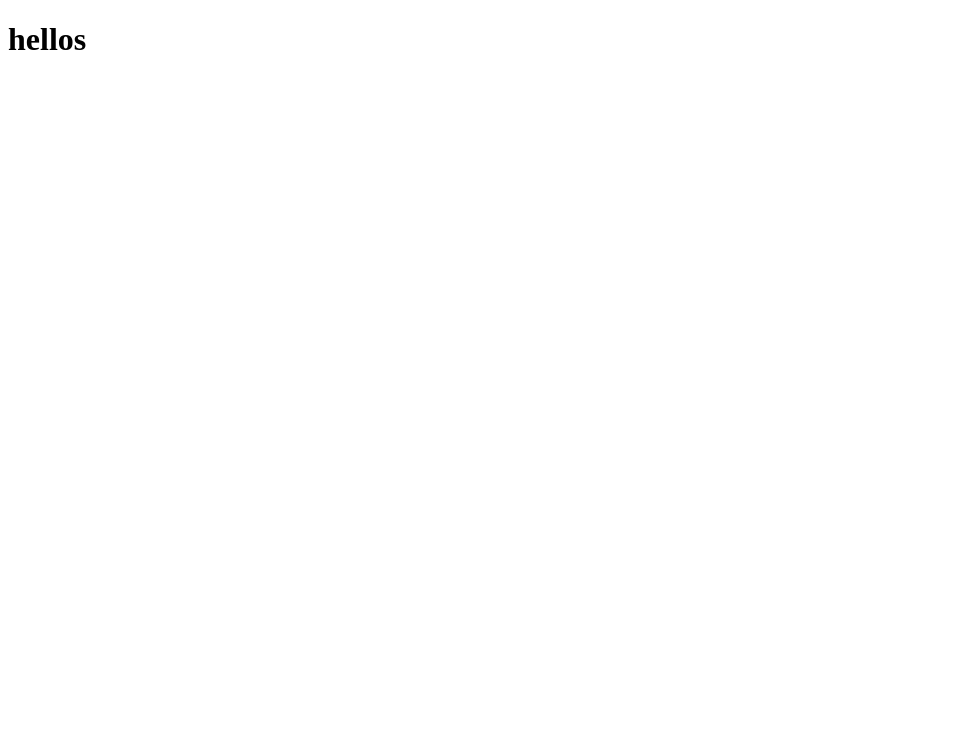
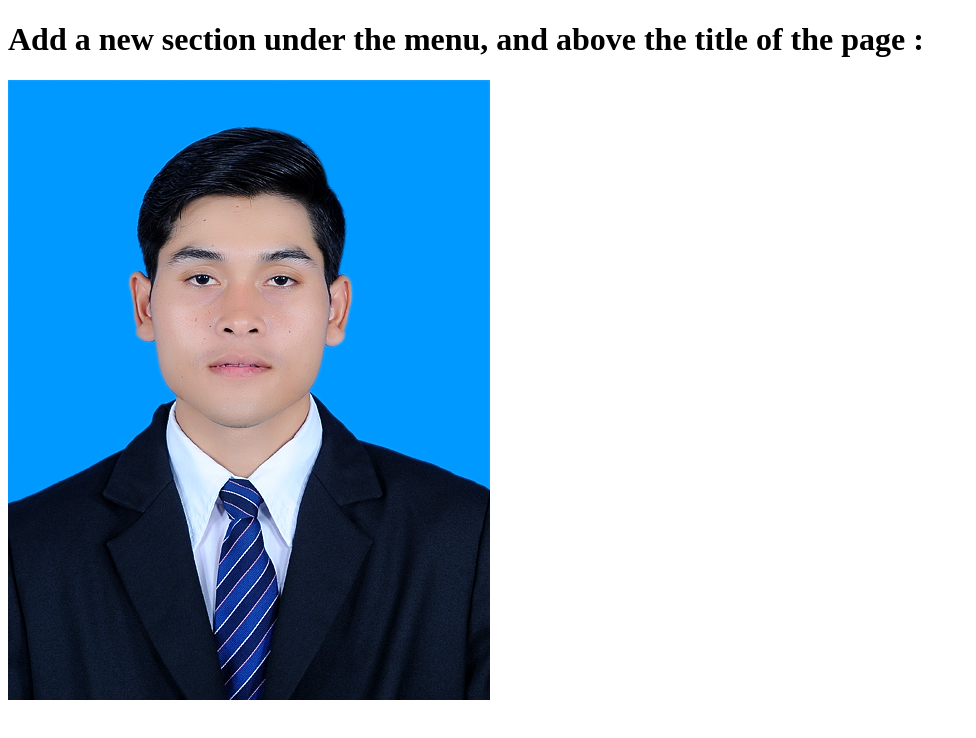
Before and after one commit to webkaruna198/toyStory2, a plain HTML site: page index.html in a window 1280 px wide. Shown: the whole page, without its empty margins (0-976 px from the left). Drawn offline with Linux system fonts and the light colour scheme.

Commit message:
#2update image

```diff
--- a/index.html
+++ b/index.html
@@ -3,9 +3,11 @@
 <head>
     <meta charset="UTF-8">
     <meta name="viewport" content="width=device-width, initial-scale=1.0">
+    <link rel="stylesheet" href="css/style.css">
     <title>Document</title>
 </head>
 <body>
-    <h1>hellos</h1>
+    <h1>Add a new section under the menu, and above the title of the page :</h1>
+    <img class="Header-image"src="image/DSC_6098 (1) (1).JPG" alt="">
 </body>
 </html>
```
Also changed, not shown: css/style.css (added), image/DSC_6098 (1) (1).JPG (added).
